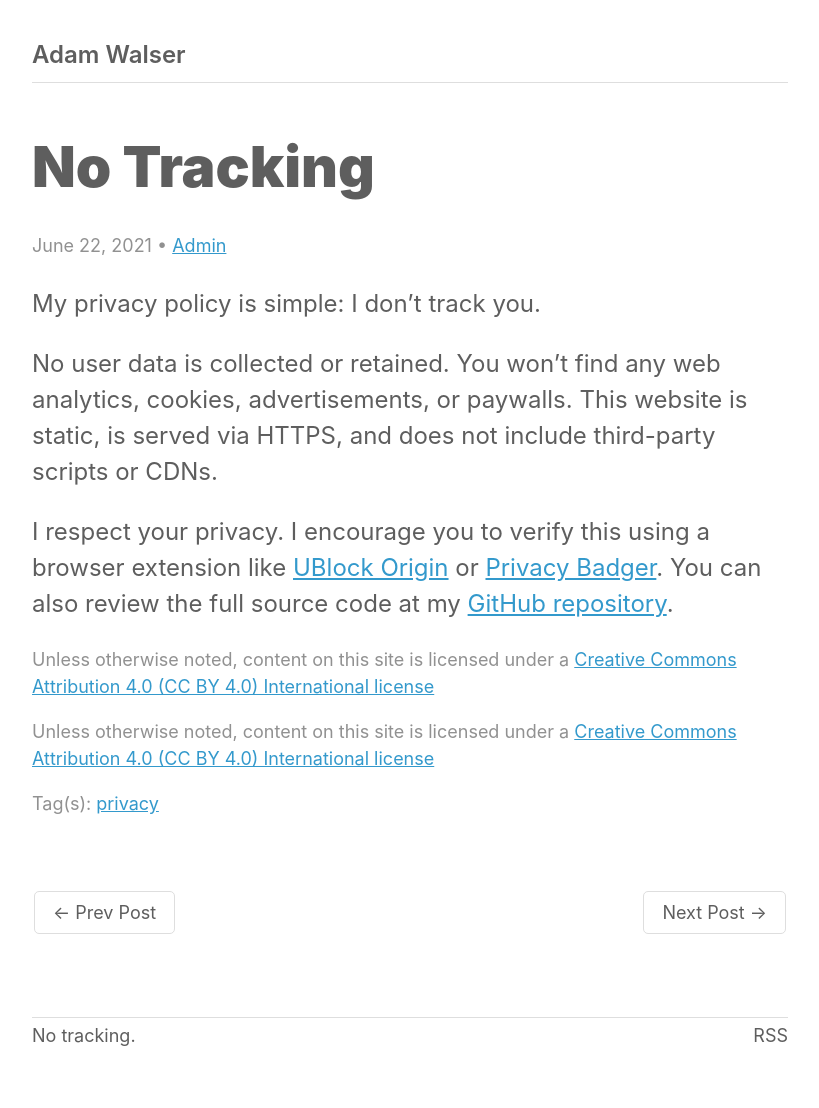
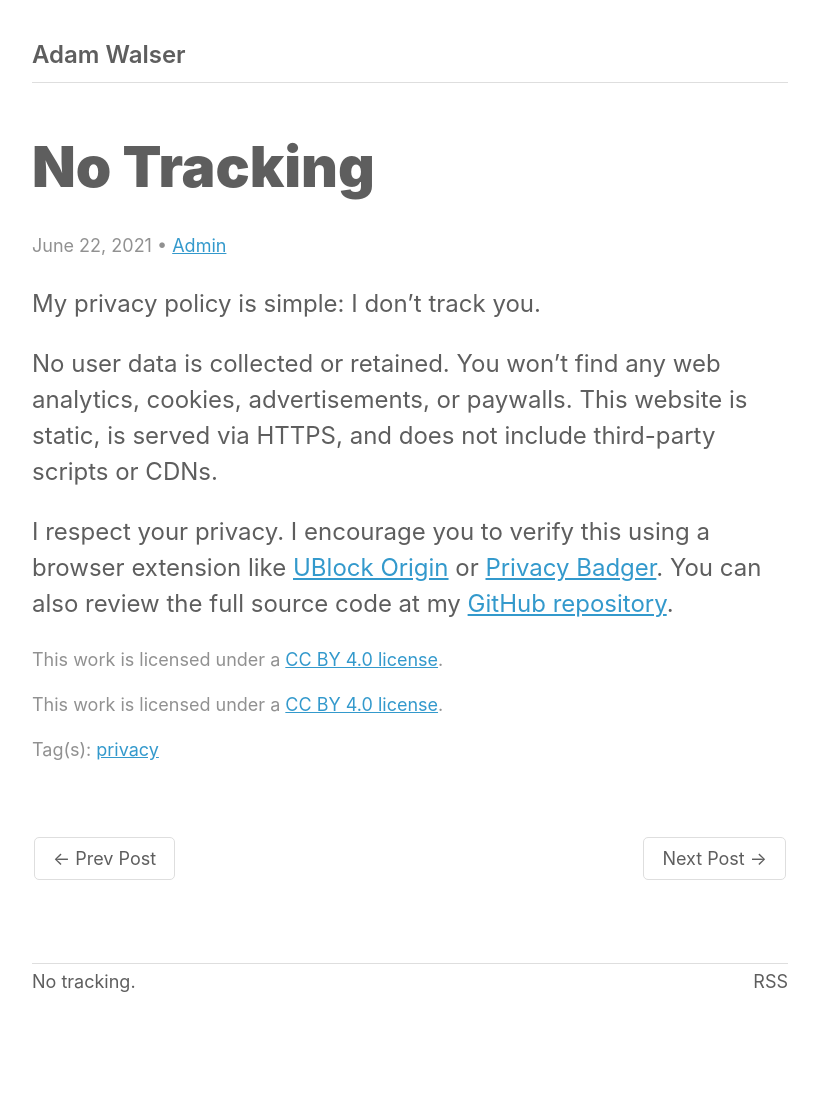
Before and after one commit to ajpwalser/ajpwalser.github.io, a Jekyll site: the page built from _posts/2021-06-22-no-tracking.md, in a window 1280 px wide. Shown: the whole page, without its empty margins (230-1049 px from the left). Built offline with Jekyll 4.4.1, drawn with Linux system fonts in a browser that asks for light colours; some web fonts are replaced; after the commit the page ends 1054 px from its top, so only the background shows below that.

Commit message:
Update cc.html

```diff
--- a/_includes/cc.html
+++ b/_includes/cc.html
@@ -1 +1 @@
-<p class="cc">Unless otherwise noted, content on this site is licensed under a <a href="https://creativecommons.org/licenses/by/4.0/">Creative Commons Attribution 4.0 (CC BY 4.0) International license</a></p>
+<p class="cc">This work is licensed under a <a href="https://creativecommons.org/licenses/by/4.0/">CC BY 4.0 license</a>.</p>
```
